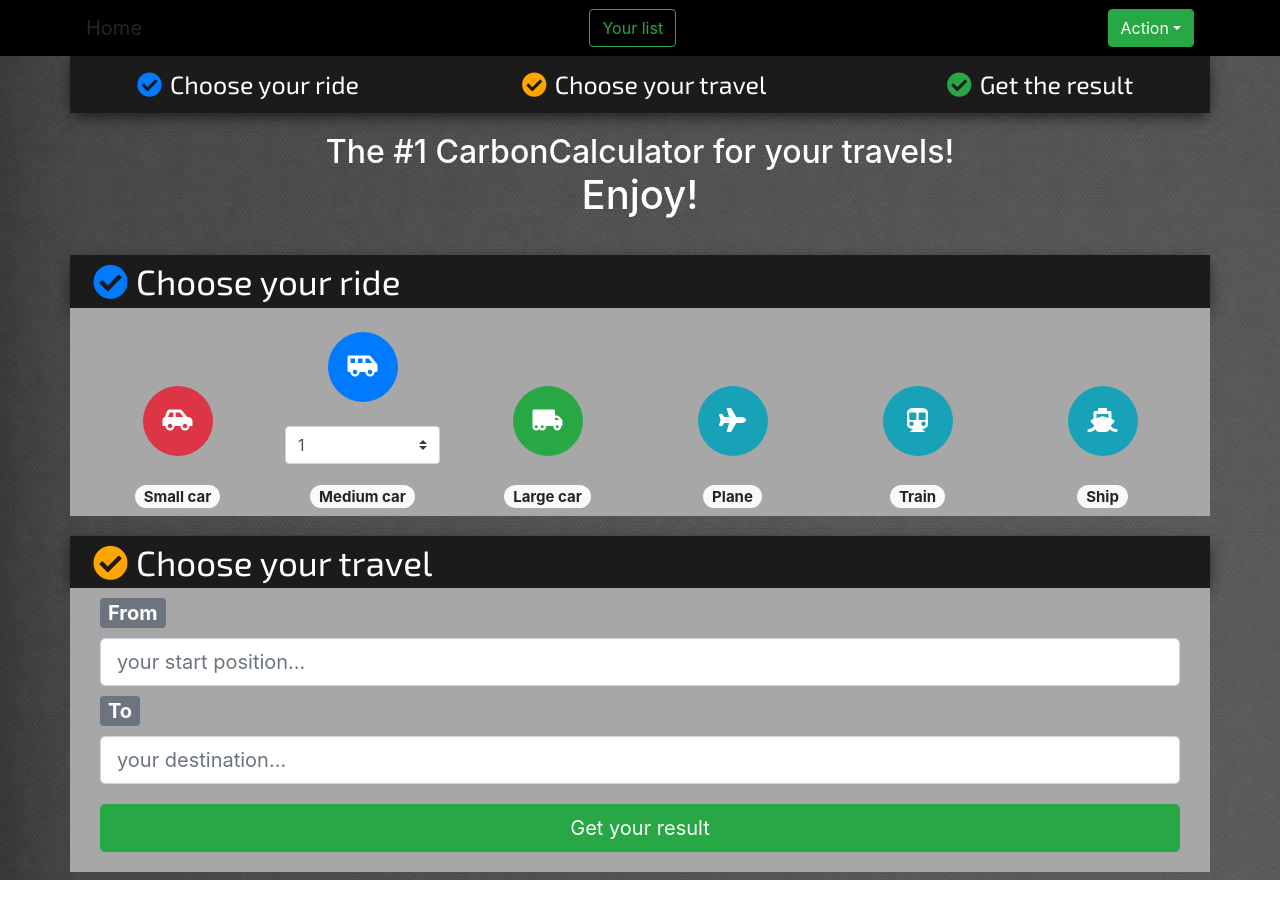
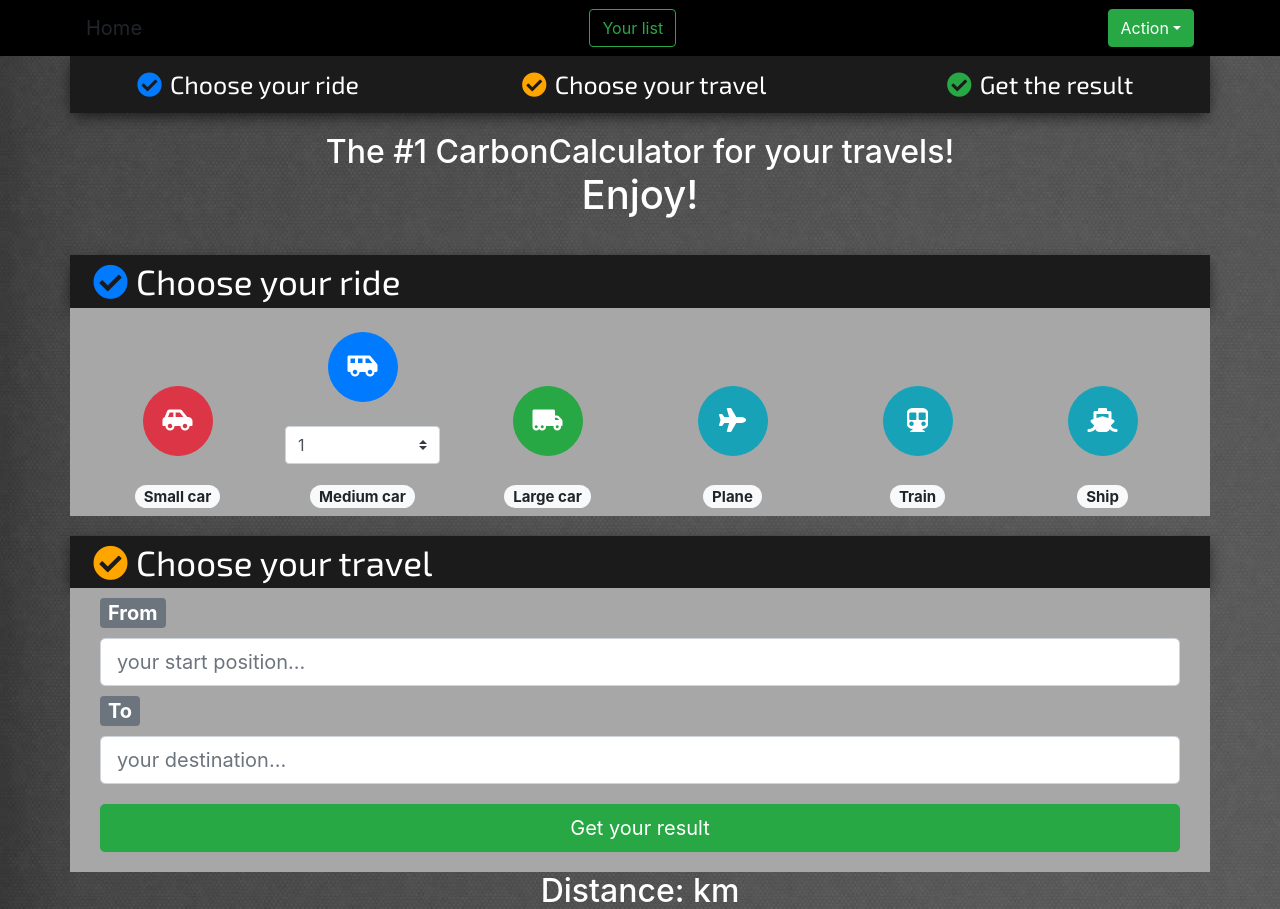
Before and after one commit to elinfors/CarbonCalculator, a React (Create React App) app in the folder carboncal/: page /SearchTravel in a window 1280 px wide. Shown: the top 909 px of the page. Before the commit the page ends 880 px from the top, so only its background shows below. Built offline with nearby package versions, Linux system fonts and the light colour scheme.

Commit message:
lite småfix

```diff
--- a/carboncal/src/Data/carbonCalculator.js
+++ b/carboncal/src/Data/carbonCalculator.js
@@ -11,7 +11,7 @@ class CarbonCalculator{
       };
     }
     calculateCarbonEmission(distance,travelType){
-    return distance * this.state[travelType];
+    return  Math.floor(distance * this.state[travelType]* 100000) / 100000;
     };
 }
 const calcInstance = new CarbonCalculator();
--- a/carboncal/src/Data/travelModel.js
+++ b/carboncal/src/Data/travelModel.js
@@ -10,19 +10,11 @@ class TravelModel extends ObservableModel {
 
     constructor(){
     super();
-      this.travelType = {
-              smallCar:2,
-              mediumCar:3,
-              largeCar:4,
-              plane:5,
-              train:6,
-              ship:7
-      };
     this.numberOfTravelers = 1;
     this.savedTravels = []; //fylls med objekt från API:t
     this.routeResult = "";
+    this.carbonEmission = 0;
     this.list = [];
-
     }
 
     setUserTravel(userTravelObject){
@@ -31,7 +23,12 @@ class TravelModel extends ObservableModel {
         console.log(this.routeResult);
         //this.allResults.push(this.routeResult);
         this.getCarbon(userTravelObject.travelType);
-        //this.notifyObservers();
+        console.log(this.carbonEmission);
+        this.notifyObservers();
+    }
+
+    getCarbonEmission(){
+      return this.carbonEmission;
     }
 
     getUserTravel() {
@@ -51,17 +48,9 @@ class TravelModel extends ObservableModel {
       })*/
       console.log(travelType);
       this.routeResult.then(data => {
-        console.log(carbonCalculator.calculateCarbonEmission(data.resourceSets[0].resources[0].travelDistance,travelType))
+        this.carbonEmission = carbonCalculator.calculateCarbonEmission(data.resourceSets[0].resources[0].travelDistance,travelType);
       })
 
-      /*setTimeout(function(){
-      const startLat = this.state.startLat;
-      const startLng = this.state.startLng;
-      const endLat = this.state.endLat;
-      const endLng = this.state.endLng;
-      const carbonUrl = `http://api.commutegreener.com/api/co2/emissions?startLat=`+ startLat + `&startLng=` + startLng + `&endLat=` + endLat + `&endLng=` + endLng + `&format=json`;
-      console.log(fetch(carbonUrl,{mode:"no-cors"}).then(this.processResponse));
-    },3000)*/
     }
 
     getRoute(startPosition,endPosition) {
--- a/carboncal/src/SearchTravel/SearchTravel.js
+++ b/carboncal/src/SearchTravel/SearchTravel.js
@@ -6,7 +6,7 @@ class SearchTravel extends Component {
     constructor(){
     super();
     this.state = {
-       travelType: "",
+       travleType: "",
        startPoint: "",
        endPoint: "",
     }
@@ -33,7 +33,7 @@ handleTravelEndPoint(event){
 }
 
 handleTravelSearch(){
-    //this.props.model.setUserTravel(this.state);
+    this.props.model.setUserTravel(this.state);
 }
 
     render() {
@@ -126,7 +126,7 @@ handleTravelSearch(){
                 </div>
             </div>
 
-             <TravelResults model={this.props.model} type={this.state.travelType} start={this.state.startPoint} end={this.state.endPoint}/>
+             <TravelResults model={this.props.model}/>
     </React.Fragment>
 
           );
--- a/carboncal/src/TravelResults/TravelResults.css
+++ b/carboncal/src/TravelResults/TravelResults.css
@@ -0,0 +1,4 @@
+h2 {
+    text-align:center;
+    color:white;
+}
--- a/carboncal/src/TravelResults/TravelResults.js
+++ b/carboncal/src/TravelResults/TravelResults.js
@@ -1,4 +1,5 @@
 import React, { Component } from 'react';
+import './TravelResults.css';
 
 class TravelResults extends Component {
     constructor(){
@@ -22,7 +23,7 @@ class TravelResults extends Component {
         this.props.model.getUserTravel()
           .then(travel => {
             this.setState({
-              travel: travel.resourceSets[0].resources[0].travelDistance
+              travel: travel.resourceSets[0].resources[0].travelDistance,
             });
             this.props.model.list.push(this.createOtbject());
           })
@@ -42,9 +43,11 @@ class TravelResults extends Component {
 
     render() {
         let travelList = this.state.travel;
+        let carbonEmission = this.props.model.getCarbonEmission();
         return (
             <React.Fragment>
-            <h2>{travelList}</h2>
+            <h2>Distance: {travelList} km</h2>
+            <h2>Carbon emission: {carbonEmission} TON CO2/person</h2>
             </React.Fragment>
 
           );
```
